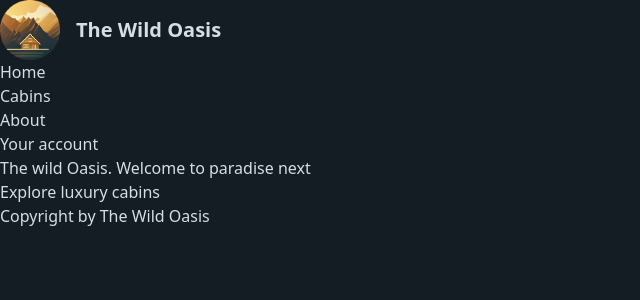
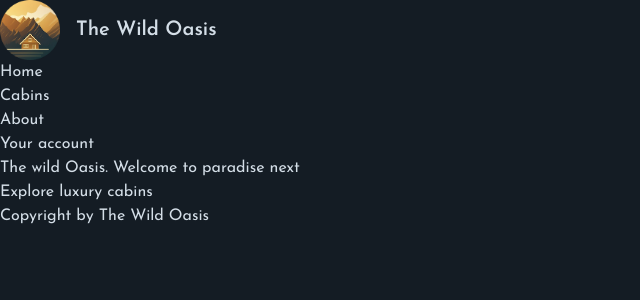
Before and after one commit to huzaifaghazali/wild-oasis-website, a Next.js app: page / in a window 1280 px wide. Shown: the top 300 px of the page, without its empty margins (0-640 px from the left). Built offline with nearby package versions, Linux system fonts and the light colour scheme.

Commit message:
Add google font

```diff
--- a/app/layout.js
+++ b/app/layout.js
@@ -1,7 +1,10 @@
 import Logo from '@/app/_components/Logo';
 import Navigation from '@/app/_components/Navigation';
 
+import { Josefin_Sans } from 'next/font/google';
 import '@/app/_styles/globals.css';
+
+const josefin = Josefin_Sans({ subsets: ['latin'], display: 'swap' });
 
 export const metadata = {
   title: {
@@ -15,7 +18,9 @@
 export default function RootLayout({ children }) {
   return (
     <html lang='en'>
-      <body className='bg-primary-950 text-primary-100 min-h-screen'>
+      <body
+        className={`${josefin.className} bg-primary-950 text-primary-100 min-h-screen`}
+      >
         <header>
           <Logo />
           <Navigation />
```
